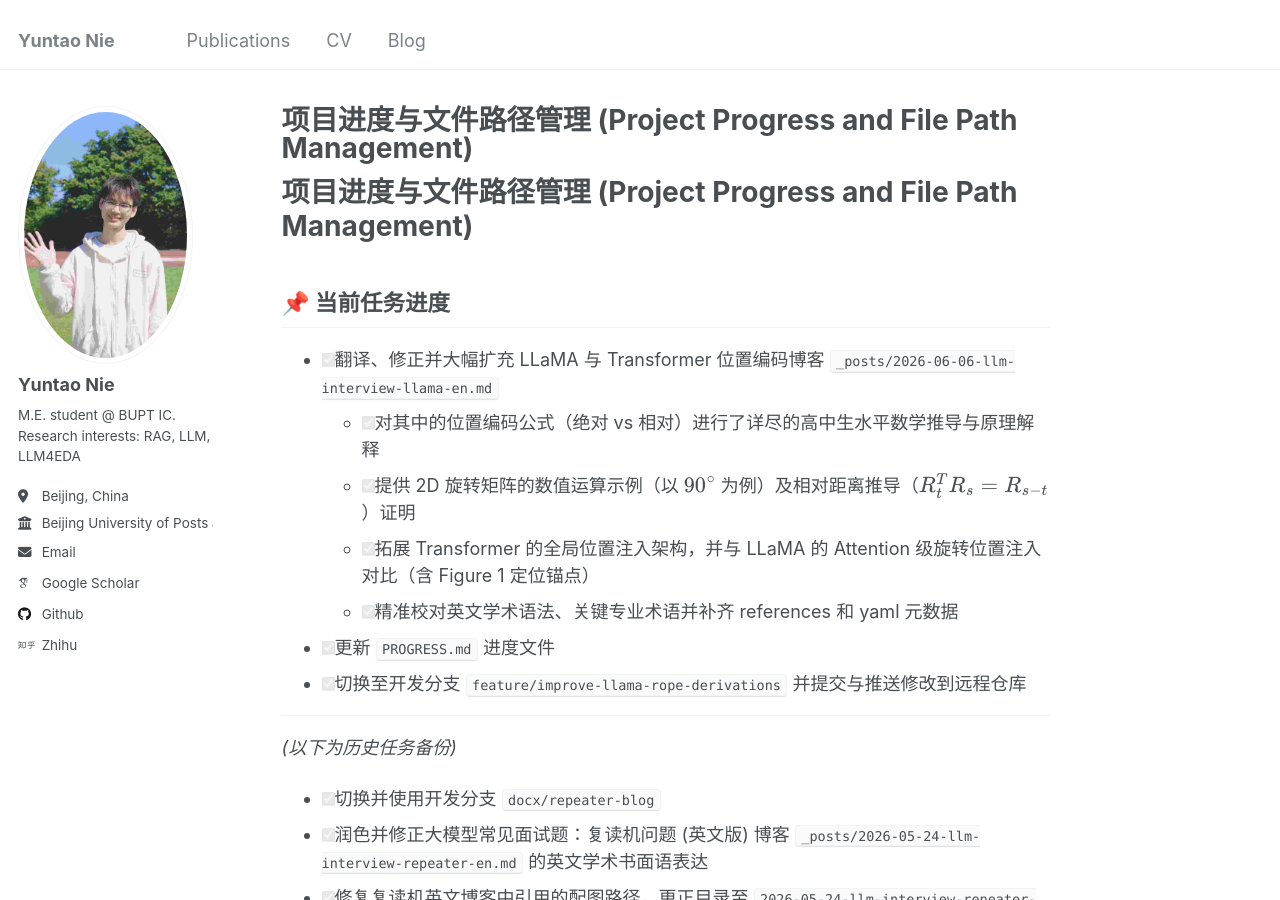
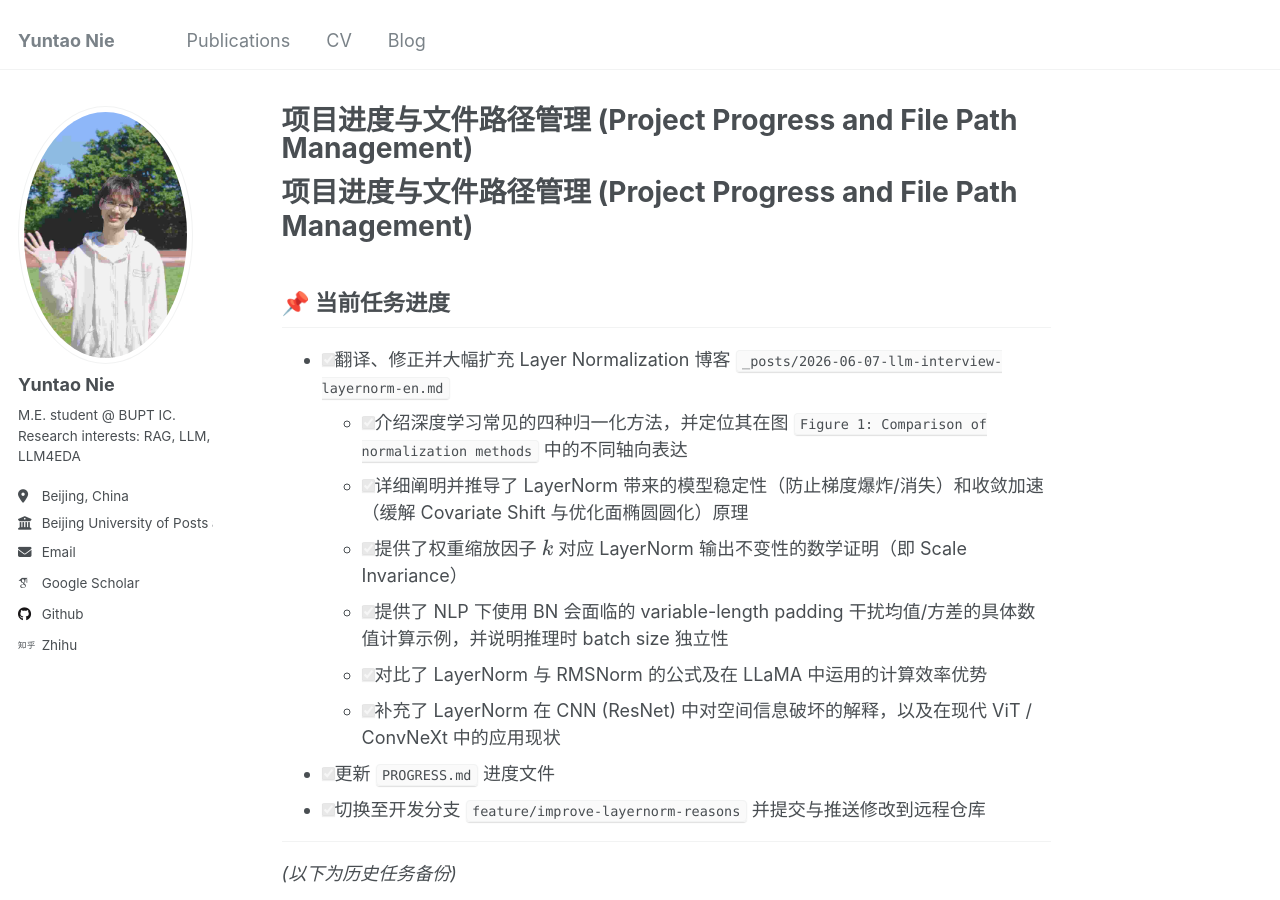
Before and after one commit to 1571859588/1571859588.github.io, a Jekyll site: the page built from PROGRESS.md, in a window 1280 px wide and 900 px high. Built offline with Jekyll 4.4.1, drawn with Linux system fonts in a browser that asks for light colours; some web fonts are replaced; our own code applies the rules of GitHub Pages for plain Markdown files; some of the changed text lies outside the part shown.

Commit message:
doc: translate, refine and expand Layer Normalization blog post with proofs

```diff
--- a/PROGRESS.md
+++ b/PROGRESS.md
@@ -1,13 +1,15 @@
 # 项目进度与文件路径管理 (Project Progress and File Path Management)
 
 ## 📌 当前任务进度
-- [x] 翻译、修正并大幅扩充 LLaMA 与 Transformer 位置编码博客 `_posts/2026-06-06-llm-interview-llama-en.md`
-  - [x] 对其中的位置编码公式（绝对 vs 相对）进行了详尽的高中生水平数学推导与原理解释
-  - [x] 提供 2D 旋转矩阵的数值运算示例（以 $90^\circ$ 为例）及相对距离推导（$R_t^T R_s = R_{s-t}$）证明
-  - [x] 拓展 Transformer 的全局位置注入架构，并与 LLaMA 的 Attention 级旋转位置注入对比（含 Figure 1 定位锚点）
-  - [x] 精准校对英文学术语法、关键专业术语并补齐 references 和 yaml 元数据
+- [x] 翻译、修正并大幅扩充 Layer Normalization 博客 `_posts/2026-06-07-llm-interview-layernorm-en.md`
+  - [x] 介绍深度学习常见的四种归一化方法，并定位其在图 `Figure 1: Comparison of normalization methods` 中的不同轴向表达
+  - [x] 详细阐明并推导了 LayerNorm 带来的模型稳定性（防止梯度爆炸/消失）和收敛加速（缓解 Covariate Shift 与优化面椭圆圆化）原理
+  - [x] 提供了权重缩放因子 $k$ 对应 LayerNorm 输出不变性的数学证明（即 Scale Invariance）
+  - [x] 提供了 NLP 下使用 BN 会面临的 variable-length padding 干扰均值/方差的具体数值计算示例，并说明推理时 batch size 独立性
+  - [x] 对比了 LayerNorm 与 RMSNorm 的公式及在 LLaMA 中运用的计算效率优势
+  - [x] 补充了 LayerNorm 在 CNN (ResNet) 中对空间信息破坏的解释，以及在现代 ViT / ConvNeXt 中的应用现状
 - [x] 更新 `PROGRESS.md` 进度文件
-- [x] 切换至开发分支 `feature/improve-llama-rope-derivations` 并提交与推送修改到远程仓库
+- [x] 切换至开发分支 `feature/improve-layernorm-reasons` 并提交与推送修改到远程仓库
 
 ---
 *(以下为历史任务备份)*
@@ -35,6 +37,7 @@
 ## 📂 项目关键文件路径
 - Transformer原理英文博客: `_posts/2026-06-02-llm-interview-Transformer-en.md`
 - LLaMA与RoPE位置编码英文博客: `_posts/2026-06-06-llm-interview-llama-en.md`
+- LayerNorm原理英文博客: `_posts/2026-06-07-llm-interview-layernorm-en.md`
 - SFT-RL性能变化英文博客: `_posts/2026-05-29-llm-interview-SFT-RL-en.md`
 - 复读机中文博客 (仅限本地): `_posts/2026-05-24-llm-interview-repeater-cn.md` (已在 .gitignore 中忽略)
 - 复读机英文博客: `_posts/2026-05-24-llm-interview-repeater-en.md`
@@ -44,6 +47,7 @@
 - 进度记录: `PROGRESS.md`
 
 ## 📝 历史更新日志
+- **2026-06-07 (LayerNorm原理博客扩充与公式证明)**: 创建分支 `feature/improve-layernorm-reasons`，翻译、润色并扩充了 `_posts/2026-06-07-llm-interview-layernorm-en.md`，详尽论证了 LayerNorm 的三点核心作用，证明了尺度不变性（Scale Invariance），提供了 variable-length padding 对 BN 影响的数值示例，对比了 RMSNorm 并在 CNN 与 Transformer 适用性上做了解释，配置了 Figure 1 定位与 4 篇 References 详细功用描述。
 - **2026-06-06 (LLaMA位置编码博文扩充与公式推导)**: 创建分支 `feature/improve-llama-rope-derivations`，翻译、润色并扩充了 `_posts/2026-06-06-llm-interview-llama-en.md`，详尽推导了三角函数位置编码的线性相对关系，推导了 $R_t^T R_s = R_{s-t}$ 以证明 RoPE 相对位置属性，提供了旋转矩阵 $90^\circ$ 及 Hadamard 计算形式的详细数学推导和数值示例，增加了与 Vanilla Transformer 全局架构差异的对比，配置了完整的 YAML 元数据与 References 列表。
 - **2026-06-05 (Transformer原理博文公式推理完善)**: 创建分支 `feature/improve-transformer-derivations`，完善了 `_posts/2026-06-02-llm-interview-Transformer-en.md` 中的所有原理公式步骤，增加了高中生科普形式的期望与方差代数运算步骤、Softmax 梯度消失 Case A/B 数值对比、Xavier 初始化乘 $\sqrt{D}$ 对方差和位置信息平衡的论证，以及 LN 和 BN 张量 $[2, 2, 3]$ 的具体计算对比。
 - **2026-05-29 (SFT-RL博文润色)**: 创建分支 `feature/sft-rl-post-training-blog`，逐句润色修正了 `2026-05-29-llm-interview-SFT-RL-en.md` 英文博客中的所有语法、语义和术语细节错误，完全消除了残留中文。补充了华为2026 coupling paper、SVD 奇异向量旋转、以及 RFT reward variance 隐式正则化等学术论文与概念的精准引用，并使用 Python 自动化脚本进行了全方位的内容合规性与格式校验。
```
Also changed, not shown: _posts/2026-06-07-llm-interview-layernorm-en.md (added, +198 -0 lines).
